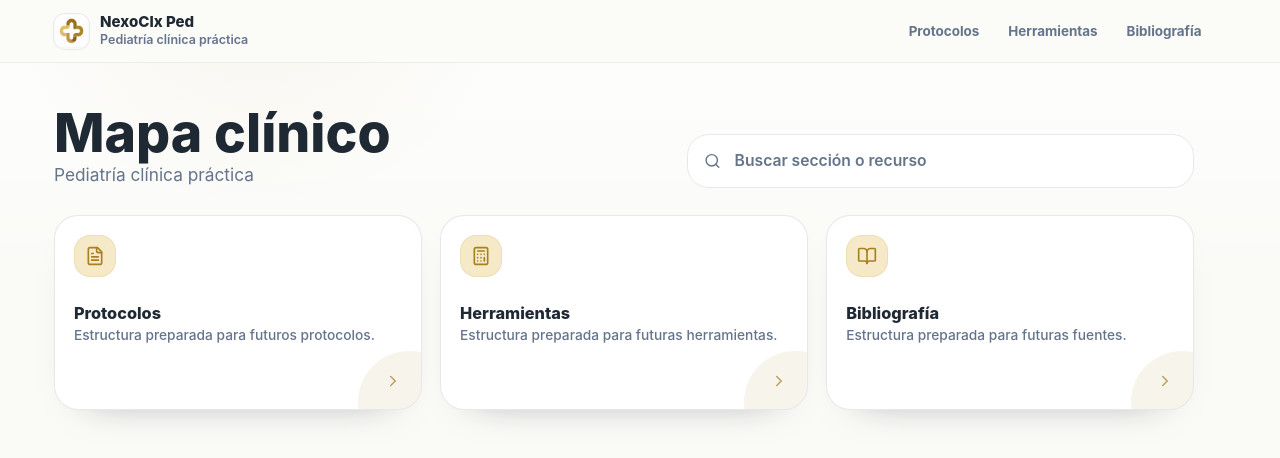
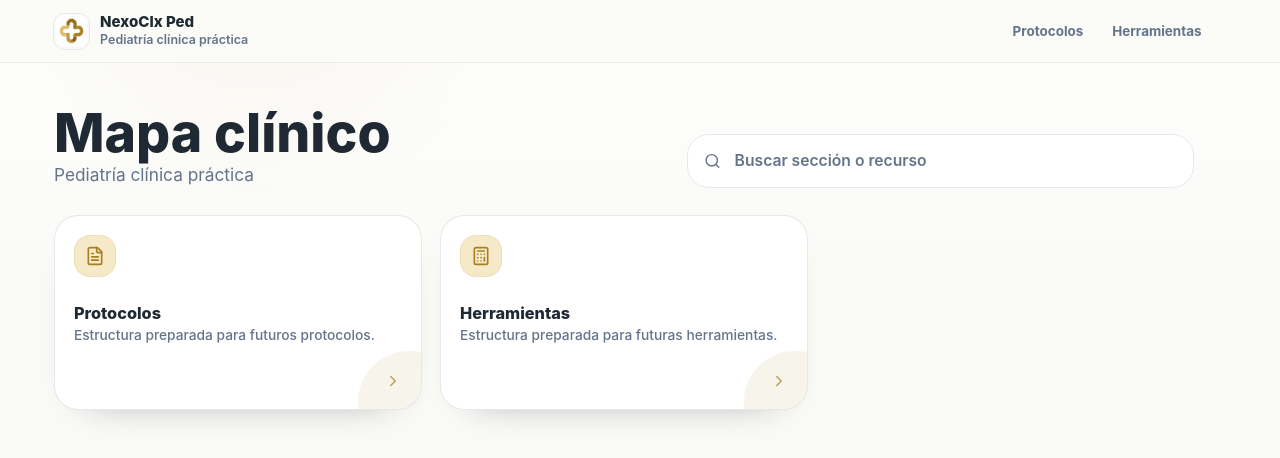
Before and after one commit to olsanju-hub/nexoclx-ped, a React (Vite) app: page / in a window 1280 px wide. Shown: the top 458 px of the page. Built offline with nearby package versions, Linux system fonts and the light colour scheme.

Commit message:
chore(nav): remove bibliography and sources items

```diff
--- a/src/app/App.jsx
+++ b/src/app/App.jsx
@@ -8,24 +8,20 @@ import { Protocols } from '../screens/Protocols.jsx';
 import { ProtocolDetail } from '../screens/ProtocolDetail.jsx';
 import { Tools } from '../screens/Tools.jsx';
 import { More } from '../screens/More.jsx';
-import { Bibliography } from '../screens/Bibliography.jsx';
 import { Procedures } from '../screens/Procedures.jsx';
 import { Circuits } from '../screens/Circuits.jsx';
 import { CircuitDetail } from '../screens/CircuitDetail.jsx';
 import { Calculations } from '../screens/Calculations.jsx';
-import { Sources } from '../screens/Sources.jsx';
 
 const routeTitles = {
   [routes.home]: 'Inicio',
   [routes.protocols]: 'Protocolos',
   [routes.protocolDetail]: 'Protocolo',
   [routes.tools]: 'Herramientas',
-  [routes.bibliography]: 'Bibliografía',
   [routes.procedures]: 'Procedimientos',
   [routes.circuits]: 'Circuitos',
   [routes.circuitDetail]: 'Circuito',
   [routes.calculations]: 'Cálculos',
-  [routes.sources]: 'Fuentes',
   [routes.more]: 'Más',
 };
 
@@ -69,12 +65,10 @@ export default function App() {
       {route === routes.protocols && <Protocols protocols={clinicalProtocols} onOpen={openProtocol} />}
       {route === routes.protocolDetail && <ProtocolDetail protocol={currentProtocol} onBack={() => navigate(routes.protocols)} />}
       {route === routes.tools && <Tools app={appConfig} />}
-      {route === routes.bibliography && <Bibliography />}
       {route === routes.procedures && <Procedures />}
       {route === routes.circuits && <Circuits onOpen={() => navigate(routes.circuitDetail)} />}
       {route === routes.circuitDetail && <CircuitDetail onBack={() => navigate(routes.circuits)} />}
       {route === routes.calculations && <Calculations />}
-      {route === routes.sources && <Sources />}
       {route === routes.more && <More sections={secondarySections} onNavigate={navigate} />}
     </AppShell>
   );
--- a/src/app/routes.js
+++ b/src/app/routes.js
@@ -3,11 +3,9 @@ export const routes = {
   protocols: 'protocols',
   protocolDetail: 'protocol-detail',
   tools: 'tools',
-  bibliography: 'bibliography',
   procedures: 'procedures',
   circuits: 'circuits',
   circuitDetail: 'circuit-detail',
   calculations: 'calculations',
-  sources: 'sources',
   more: 'more',
 };
--- a/src/data/clinicalContent.js
+++ b/src/data/clinicalContent.js
@@ -1,3 +1 @@
-export const clinicalSources = [];
-
 export const clinicalProtocols = [];
--- a/src/data/sections.js
+++ b/src/data/sections.js
@@ -1,11 +1,9 @@
 import {
   Baby,
-  BookOpen,
   Calculator,
   FileText,
   FolderOpen,
   HeartPulse,
-  Library,
   MoreHorizontal,
   Ruler,
   Stethoscope,
@@ -34,19 +32,12 @@ export const primarySections = [
     description: 'Estructura preparada para futuras herramientas.',
     icon: Calculator,
   },
-  {
-    id: routes.bibliography,
-    title: 'Bibliografía',
-    description: 'Estructura preparada para futuras fuentes.',
-    icon: BookOpen,
-  },
 ];
 
 export const secondarySections = [
   { id: routes.protocols, title: 'Protocolos', description: 'Estructura preparada para futuros protocolos.', icon: FolderOpen },
   { id: routes.tools, title: 'Herramientas', description: 'Estructura preparada para futuras herramientas.', icon: Wrench },
   { id: routes.calculations, title: 'Cálculos', description: 'Estructura preparada para futuros cálculos.', icon: Ruler },
-  { id: routes.bibliography, title: 'Bibliografía', description: 'Estructura preparada para futuras fuentes.', icon: Library },
 ];
 
 export const bottomNavItems = [
@@ -59,7 +50,6 @@ export const bottomNavItems = [
 export const desktopNavItems = [
   { id: routes.protocols, label: 'Protocolos' },
   { id: routes.tools, label: 'Herramientas' },
-  { id: routes.bibliography, label: 'Bibliografía' },
 ];
 
 export const sectionIcons = {
--- a/src/screens/Bibliography.jsx
+++ /dev/null
@@ -1,13 +0,0 @@
-import { EmptyClinicalState } from '../components/feedback/EmptyClinicalState.jsx';
-
-export function Bibliography() {
-  return (
-    <div className="screen">
-      <div className="section-heading">
-        <h1>Bibliografía</h1>
-        <p>Base preparada para futuras fuentes.</p>
-      </div>
-      <EmptyClinicalState text="No hay fuentes cargadas." />
-    </div>
-  );
-}
--- a/src/screens/Sources.jsx
+++ /dev/null
@@ -1,13 +0,0 @@
-import { EmptyClinicalState } from '../components/feedback/EmptyClinicalState.jsx';
-
-export function Sources() {
-  return (
-    <div className="screen">
-      <div className="section-heading">
-        <h1>Fuentes</h1>
-        <p>Base preparada para futuras fuentes.</p>
-      </div>
-      <EmptyClinicalState text="No hay fuentes cargadas." />
-    </div>
-  );
-}
```
Also changed, not shown: src/components/detail/SourceList.jsx (deleted, +0 -12 lines).
